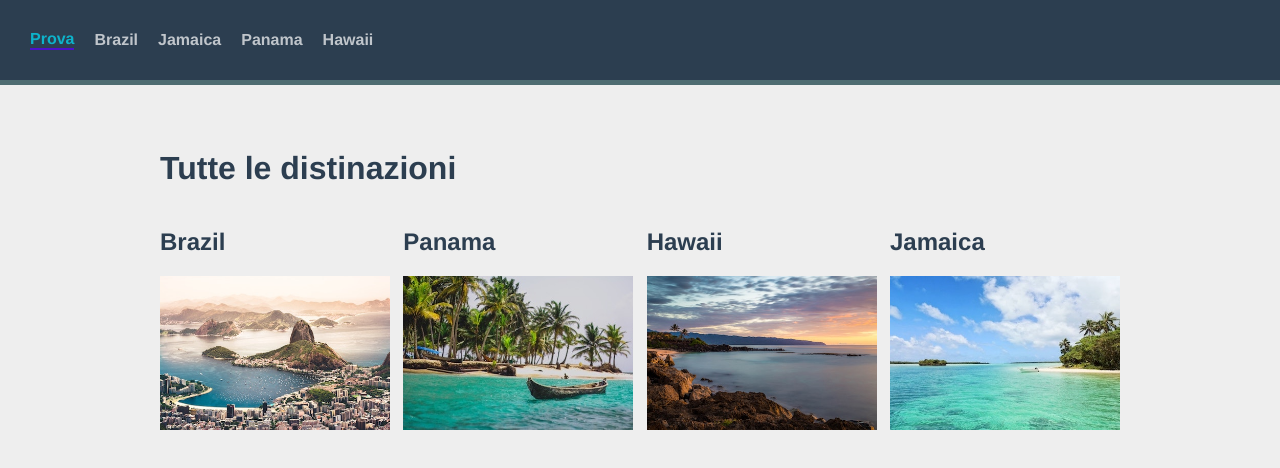
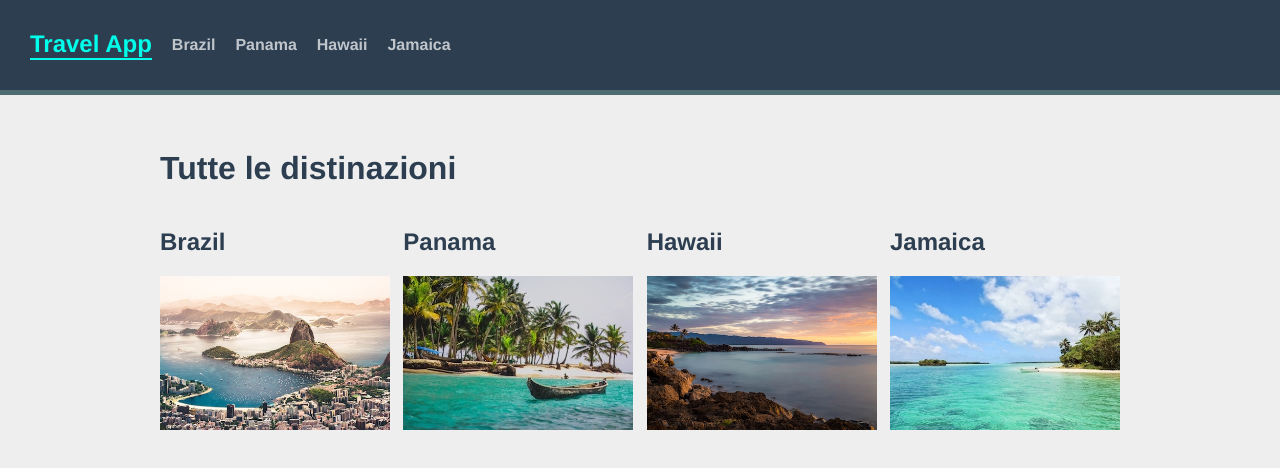
Before and after one commit to LorisBasile/Vue3_TravelApp, a Vue app: page / in a window 1280 px wide. Shown: the top 468 px of the page. Built offline with nearby package versions, Linux system fonts and the light colour scheme.

Commit message:
eliminazione delle view

```diff
--- a/src/components/TheNavigation.vue
+++ b/src/components/TheNavigation.vue
@@ -1,16 +1,26 @@
     <template>
         <nav id="nav">
-            <router-link to="/">Prova</router-link>
-            <router-link to="/brazil">Brazil</router-link>
-            <router-link to="/jamaica">Jamaica</router-link>
-            <router-link to="/panama">Panama</router-link>
-            <router-link to="/hawaii">Hawaii</router-link>
+            <router-link to="/" id="logo">Travel App</router-link>
+             <router-link v-for="destination in destinations" :key="destination.id" :to="{ name: 'destination.show', params: {id:destination.id, slug:destination.slug}}"  >
+                        {{destination.name}}
+            </router-link>
         </nav>
     </template>
 
     <style lang="css">
         #nav .vue-forte{
-            color: rgb(0, 229, 255);
-            border-bottom: 2px solid rgb(89, 0, 255) ;
+            color: rgb(0, 255, 234);
+            border-bottom: 2px solid rgb(0, 255, 234) ;
         }
     </style>
+
+    <script>
+        import sourceData from '@/data.json'
+        export default {
+            data(){
+                return {
+                    destinations: sourceData.destinations,
+                };
+            },
+        };
+    </script>
--- a/src/views/Brazil.vue
+++ /dev/null
@@ -1,5 +0,0 @@
-<template>
-    <div class="brazil">
-        <h1> Brazil</h1>
-    </div>
-</template>
--- a/src/views/Hawaii.vue
+++ /dev/null
@@ -1,5 +0,0 @@
-<template>
-    <div class="hawaii">
-        <h1>Hawaii</h1>
-    </div>
-</template>
--- a/src/views/HomeView.vue
+++ b/src/views/HomeView.vue
@@ -2,7 +2,7 @@
   <div class="home">
     <h1>Tutte le distinazioni</h1>
     <div class="destinations">
-        <router-link v-for="destination in destinations" :key="destination.id" :to="destination.slug" >
+        <router-link v-for="destination in destinations" :key="destination.id" :to="{ name: 'destination.show', params: {id:destination.id, slug:destination.slug}}"  >
           <h2>{{ destination.name }}</h2>
           <img :src="`/images/${destination.image}`" :alt="destination.name">
         </router-link>
--- a/src/views/Jamaica.vue
+++ /dev/null
@@ -1,5 +0,0 @@
-<template>
-    <div class="jamaica">
-        <h1>Jamaica</h1>
-    </div>
-</template>
--- a/src/views/Panama.vue
+++ /dev/null
@@ -1,5 +0,0 @@
-<template>
-    <div class="panama">
-        <h1>Panama</h1>
-    </div>
-</template>
```
Also changed, not shown: src/router/index.js (+1 -6 lines).
